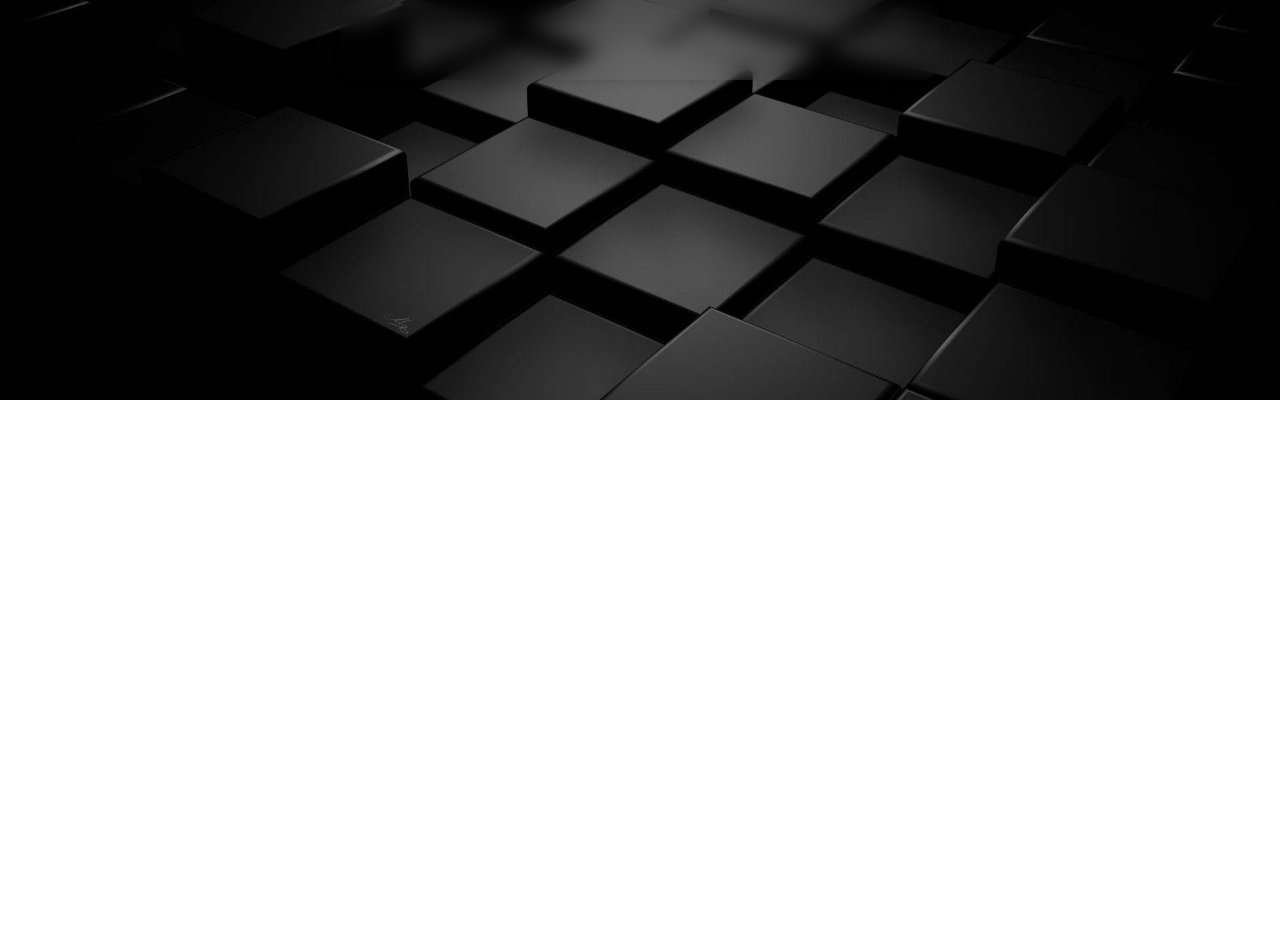
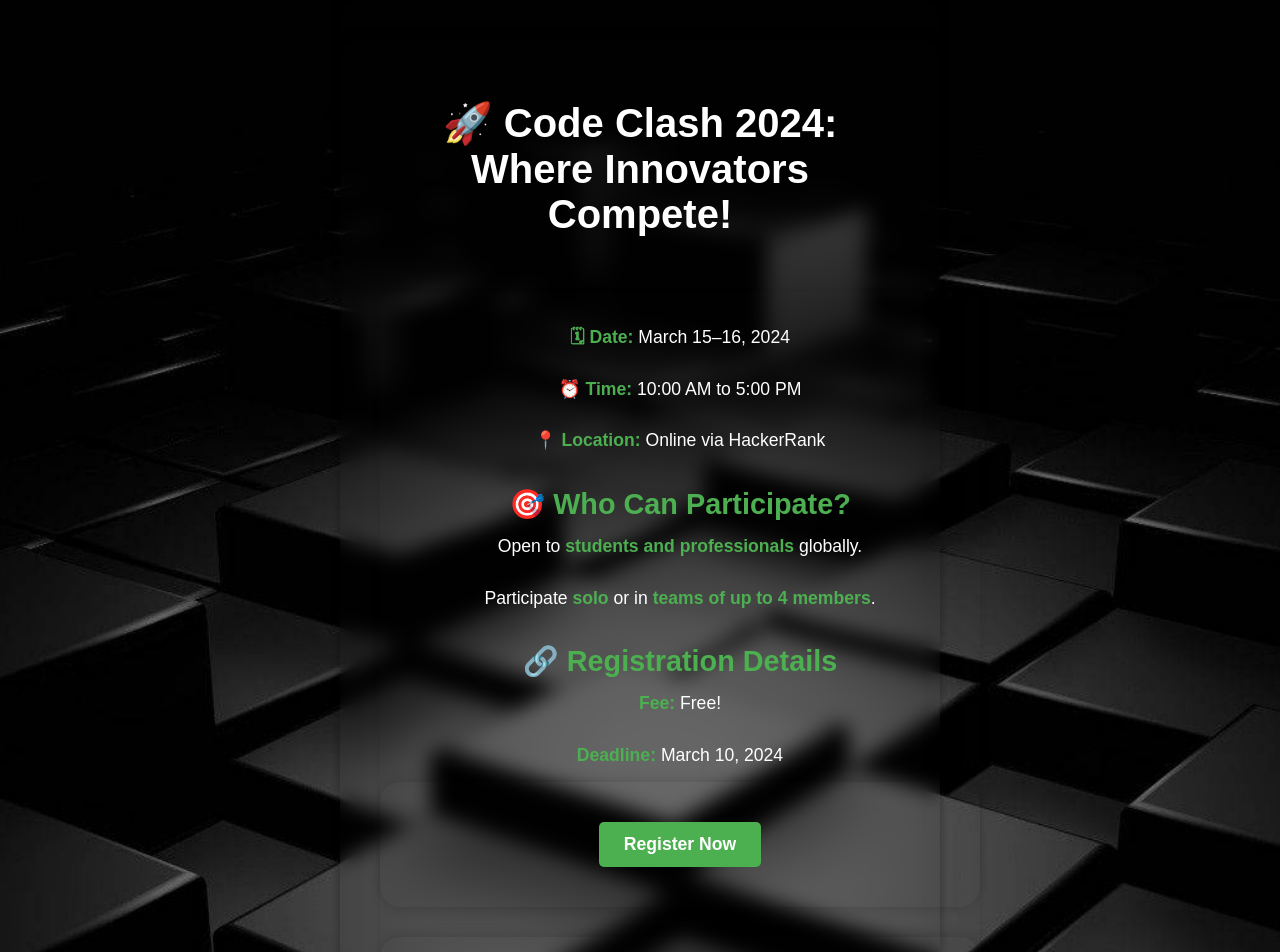
Before and after one commit to Nilojitha0506/University-CompetitionManagementPlatform-, a React (Create React App) app: page /competition01 in a window 1280 px wide. Before the commit this address had no page. Shown: the top 952 px of the page. Before the commit the page ends 800 px from the top, so only its background shows below. Built offline with nearby package versions, Linux system fonts and the light colour scheme.

Commit message:
login page

```diff
--- a/package.json
+++ b/package.json
@@ -39,5 +39,10 @@
       "last 1 firefox version",
       "last 1 safari version"
     ]
+  },
+  "devDependencies": {
+    "autoprefixer": "^10.4.20",
+    "postcss": "^8.4.49",
+    "tailwindcss": "^3.4.16"
   }
 }
--- a/src/App.js
+++ b/src/App.js
@@ -2,6 +2,7 @@ import React from "react";
 import LoginSignup from "./Components/Assets/Main/Main";
 import UniversityCompetitions from "./Components/Assets/Path/Path";
 import SciTech from "./Components/Assets/SciTech/sci";
+import Competition01 from "./Components/Assets/SciTech/Competitions01/Competitions01";
 import "./index.css";
 import { BrowserRouter as Router, Routes, Route } from "react-router-dom";
 
@@ -11,7 +12,8 @@ function App() {
       <Routes>
         <Route path="/" element={<LoginSignup />} />
         <Route path="/path" element={<UniversityCompetitions />} />
-        <Route path="/scitech" element={<SciTech />} />{" "}
+        <Route path="/scitech" element={<SciTech />} />
+        <Route path="/competition01" element={<Competition01 />} />
       </Routes>
     </Router>
   );
--- a/src/App.jsx
+++ b/src/App.jsx
@@ -11,7 +11,7 @@ function App() {
       <Routes>
         <Route path="/" element={<LoginSignup />} />
         <Route path="/path" element={<UniversityCompetitions />} />
-        <Route path="/SciTech" element={<SciTech />} />{" "}
+        <Route path="/scitech" element={<SciTech />} />{" "}
       </Routes>
     </Router>
   );
--- a/src/Components/Assets/Path/Path.jsx
+++ b/src/Components/Assets/Path/Path.jsx
@@ -1,5 +1,5 @@
 import React, { useState } from "react";
-import { useNavigate } from "react-router-dom"; // Import useNavigate hook
+import { useNavigate } from "react-router-dom";
 import "./Path.css";
 
 const UniversityCompetitions = () => {
@@ -7,7 +7,7 @@ const UniversityCompetitions = () => {
     "Engineering Challenges"
   );
   const [submittedSelection, setSubmittedSelection] = useState("");
-  const navigate = useNavigate(); // Initialize useNavigate
+  const navigate = useNavigate();
 
   const handleChange = (event) => {
     setSelectedCompetition(event.target.value);
@@ -16,11 +16,9 @@ const UniversityCompetitions = () => {
   const handleSubmit = () => {
     setSubmittedSelection(selectedCompetition);
 
-    // Navigate to a new page based on the selected competition
     if (selectedCompetition === "Science and Technology Competitions") {
-      navigate("/SciTech"); // Change the route as needed
+      navigate("/SciTech");
     }
-    // You can add more conditions for other competitions if needed
   };
 
   return (
--- /dev/null
+++ b/src/Components/Assets/SciTech/Competitions01/Competitions01.css
@@ -0,0 +1,115 @@
+/* Header styles */
+.header {
+    background: transparent;
+    color: white;
+    padding: 20px 0;
+    text-align: center;
+}
+
+h1 {
+    font-size: 2.5rem;
+    margin-bottom: 15px;
+    font-family: 'Arial', sans-serif;
+}
+
+/* Container styles */
+.container {
+    max-width: 900px;
+    margin: 20px auto;
+    padding: 20px;
+    background: transparent;
+    box-shadow: 0 4px 8px rgba(0, 0, 0, 0.1);
+    border-radius: 8px;
+    font-family: 'Arial', sans-serif;
+}
+
+/* Headings */
+h2 {
+    color: #4CAF50;
+    font-size: 1.8rem;
+    margin-top: 20px;
+}
+
+/* Paragraph and text formatting */
+p {
+    line-height: 1.8;
+    margin: 10px 0;
+    font-size: 1.1rem;
+}
+
+/* Highlighted text */
+.highlight {
+    font-weight: bold;
+    color: #4CAF50;
+}
+
+/* List styling */
+ul {
+    margin: 10px 0;
+    padding-left: 20px;
+}
+
+ul li {
+    margin: 8px 0;
+    font-size: 1.1rem;
+}
+.register {
+    text-align: center;
+    margin-top: 30px;
+}
+
+.registercom button {
+    background: #4CAF50;
+    color: white;
+    border: none;
+    padding: 12px 25px;
+    font-size: 1.1rem;
+    cursor: pointer;
+    border-radius: 5px;
+    transition: background-color 0.3s ease;
+}
+
+/* Button hover effect */
+.register button:hover {
+    background: #45a049;
+}
+
+/* QR code section */
+.qr-code {
+    text-align: center;
+    margin-top: 30px;
+}
+
+/* QR code image styling */
+.qr-code img {
+    width: 150px;
+    height: auto;
+}
+
+/* Responsive design */
+@media (max-width: 768px) {
+    h1 {
+        font-size: 2rem;
+    }
+
+    .container {
+        padding: 15px;
+    }
+
+    h2 {
+        font-size: 1.5rem;
+    }
+
+    p {
+        font-size: 1rem;
+    }
+
+    .register button {
+        font-size: 1rem;
+        padding: 10px 20px;
+    }
+
+    .qr-code img {
+        width: 120px;
+    }
+}
--- /dev/null
+++ b/src/Components/Assets/SciTech/Competitions01/Competitions01.jsx
@@ -0,0 +1,55 @@
+import React from "react";
+import "./Competitions01.css";
+
+function Competition01() {
+  const registerNow = () => {
+    window.location.href = "https://www.codeclash2024.com";
+  };
+
+  return (
+    <div className="App">
+      <header className="header">
+        <h1>🚀 Code Clash 2024: Where Innovators Compete!</h1>
+      </header>
+
+      <div className="container">
+        <p>
+          <span className="highlight">🗓 Date:</span> March 15–16, 2024
+        </p>
+        <p>
+          <span className="highlight">⏰ Time:</span> 10:00 AM to 5:00 PM
+        </p>
+        <p>
+          <span className="highlight">📍 Location:</span> Online via HackerRank
+        </p>
+        <h2>🎯 Who Can Participate?</h2>
+        <p>
+          Open to <span className="highlight">students and professionals</span>{" "}
+          globally.
+        </p>
+        <p>
+          Participate <span className="highlight">solo</span> or in{" "}
+          <span className="highlight">teams of up to 4 members</span>.
+        </p>
+
+        <h2>🔗 Registration Details</h2>
+        <p>
+          <span className="highlight">Fee:</span> Free!
+        </p>
+        <p>
+          <span className="highlight">Deadline:</span> March 10, 2024
+        </p>
+        <div className="registercom">
+          <button onClick={registerNow}>Register Now</button>
+        </div>
+
+        <div className="qr-code">
+          <p>Or scan the QR code to register:</p>
+          <img src="https://via.placeholder.com/150" alt="QR Code" />
+        </div>
+      </div>
+    </div>
+  );
+}
+
+export default Competition01;
--- a/src/Components/Assets/SciTech/sci.css
+++ b/src/Components/Assets/SciTech/sci.css
@@ -8,6 +8,11 @@
 .search-container, .search-container2 {
   flex: 1;
   max-width: 100%;
+}
+h1 {
+  font-size: 24px;
+  margin-bottom: 20px;
+  color: #fff;
 }
 
 .search-bar {
--- a/src/Components/Assets/SciTech/sci.jsx
+++ b/src/Components/Assets/SciTech/sci.jsx
@@ -1,4 +1,5 @@
 import React, { useState } from "react";
+import { Link } from "react-router-dom";
 import "./sci.css";
 
 const SciTech = () => {
@@ -17,24 +18,12 @@ const SciTech = () => {
     [
       "Medusa",
       "University of Kelaniya",
-      <a
-        href="https://medusa.ecsc-uok.com/"
-        target="_blank"
-        rel="noopener noreferrer"
-      >
-        Please Refer Here
-      </a>,
+      <Link to="/competition01">Please Refer Here</Link>,
     ],
     [
       "Medusa",
       "University of Colombo",
-      <a
-        href="https://medusa.ecsc-uok.com/"
-        target="_blank"
-        rel="noopener noreferrer"
-      >
-        Please Refer Here
-      </a>,
+      <Link to="/competition01">Please Refer Here</Link>,
     ],
     ["IIT", "University of Peradeniya", "Some other detail"],
     ["IIT Details", "University of Kelaniya", "Some other detail"],
@@ -57,6 +46,7 @@ const SciTech = () => {
 
   return (
     <div className="search-container-wrapper">
+      <h1>Science and Technology Competitions</h1>
       <div className="search-container">
         <input
           type="text"
```
Also changed, not shown: tailwind.config.js (added, +8 -0 lines), 1 other file (tests, documents, lock files or other folders).
